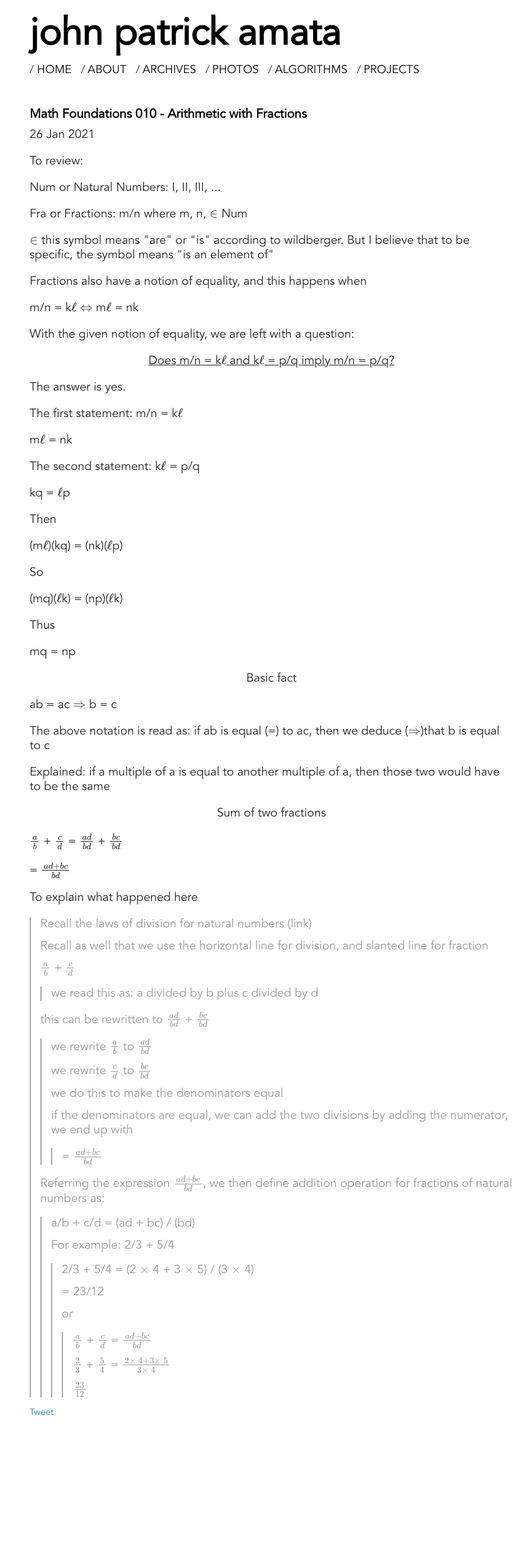
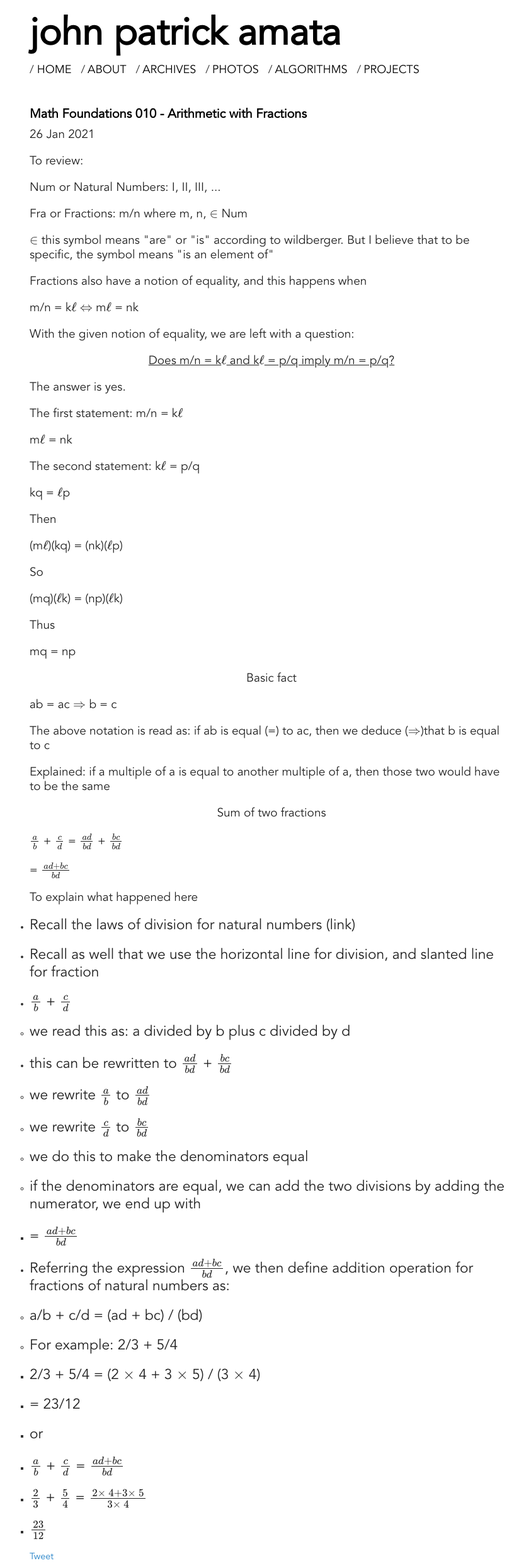
Before and after one commit to jpamata/jpamata.github.io, a Jekyll site: the page built from _posts/2021-01-26-mf-010.md, in a window 1280 px wide. Shown: the whole page at 63% size, without its empty margins (209-1052 px from the left). Built offline with Jekyll 4.4.1, drawn with Linux system fonts in a browser that asks for light colours; formulas are drawn with MathJax 3; comment, search, counter and statistics services are not loaded; before the commit the page ends 2252 px from its top, so only the background shows below that.

Commit message:
Update 2021-01-26-mf-010.md

```diff
--- a/_posts/2021-01-26-mf-010.md
+++ b/_posts/2021-01-26-mf-010.md
@@ -48,36 +48,37 @@
 <p>\(\frac{a}{b}\) + \(\frac{c}{d}\) = \(\frac{ad}{bd}\) + \(\frac{bc}{bd}\)</p>
 <p>= \(\frac{ad + bc}{bd}\)</p>
 <p>To explain what happened here</p>
-<blockquote>
- <p>Recall the laws of division for natural numbers (link)</p>
- <p>Recall as well that we use the horizontal line for division, and slanted line for fraction</p>
- <p>\(\frac{a}{b}\) + \(\frac{c}{d}\) </p>
-  <blockquote>
-    <p>we read this as: a divided by b plus c divided by d</p>
-  </blockquote>
-  <p>this can be rewritten to \(\frac{ad}{bd}\) + \(\frac{bc}{bd}\)</p>
-  <blockquote>
-    <p>we rewrite \(\frac{a}{b}\) to \(\frac{ad}{bd}\)</p>
-    <p>we rewrite \(\frac{c}{d}\) to \(\frac{bc}{bd}\)</p>
-    <p>we do this to make the denominators equal</p>
-    <p>if the denominators are equal, we can add the two divisions by adding the numerator, we end up with </p>
-    <blockquote>
-      <p>= \(\frac{ad + bc}{bd}\)</p>
-    </blockquote>
-  </blockquote>
- <p>Referring the expression \(\frac{ad + bc}{bd}\), we then define addition operation for fractions of natural numbers as:</p>
-  <blockquote>
-    <p>a/b + c/d = (ad + bc) / (bd)</p>
-    <p>For example: 2/3 + 5/4</p>
-    <blockquote>
-      <p>2/3 + 5/4 = (2 \(\times\) 4 + 3 \(\times\) 5) / (3 \(\times\) 4)</p>
-      <p>= 23/12</p>
-      <p>or</p>
-      <blockquote>
-        <p>\(\frac{a}{b}\) + \(\frac{c}{d}\) =  \(\frac{ad +bc}{bd}\)</p>
-        <p>\(\frac{2}{3}\) +  \(\frac{5}{4}\) =  \(\frac{2 \times\ 4 + 3 \times\ 5}{3 \times\ 4}\)</p>
-        <p>\(\frac{23}{12}\)</p>
-      </blockquote>
-    </blockquote>
-  </blockquote>
-</blockquote>
+
+<ul>
+ <li><p><big>Recall the laws of division for natural numbers (link)</big></p></li>
+ <li><p><big>Recall as well that we use the horizontal line for division, and slanted line for fraction</big></p></li>
+ <li><p><big>\(\frac{a}{b}\) + \(\frac{c}{d}\) </big></p></li>
+  <ul>
+    <li><p><big>we read this as: a divided by b plus c divided by d</big></p></li>
+  </ul>
+  <li><p><big>this can be rewritten to \(\frac{ad}{bd}\) + \(\frac{bc}{bd}\)</big></p></li>
+  <ul>
+    <li><p><big>we rewrite \(\frac{a}{b}\) to \(\frac{ad}{bd}\)</big></p></li>
+    <li><p><big>we rewrite \(\frac{c}{d}\) to \(\frac{bc}{bd}\)</big></p></li>
+    <li><p><big>we do this to make the denominators equal</big></p></li>
+    <li><p><big>if the denominators are equal, we can add the two divisions by adding the numerator, we end up with </big></p></li>
+    <ul>
+      <li><p><big>= \(\frac{ad + bc}{bd}\)</big></p></li>
+    </ul>
+  </ul>
+ <li><p><big>Referring the expression \(\frac{ad + bc}{bd}\), we then define addition operation for fractions of natural numbers as:</big></p></li>
+  <ul>
+    <li><p><big>a/b + c/d = (ad + bc) / (bd)</big></p></li>
+    <li><p><big>For example: 2/3 + 5/4</big></p></li>
+    <ul>
+      <li><p><big>2/3 + 5/4 = (2 \(\times\) 4 + 3 \(\times\) 5) / (3 \(\times\) 4)</big></p></li>
+      <li><p><big>= 23/12</big></p></li>
+      <li><p><big>or</big></p></li>
+      <ul>
+        <li><p><big>\(\frac{a}{b}\) + \(\frac{c}{d}\) =  \(\frac{ad +bc}{bd}\)</big></p></li>
+        <li><p><big>\(\frac{2}{3}\) +  \(\frac{5}{4}\) =  \(\frac{2 \times\ 4 + 3 \times\ 5}{3 \times\ 4}\)</big></p></li>
+        <li><p><big>\(\frac{23}{12}\)</big></p></li>
+      </ul>
+    </ul>
+  </ul>
+</ul>
```
